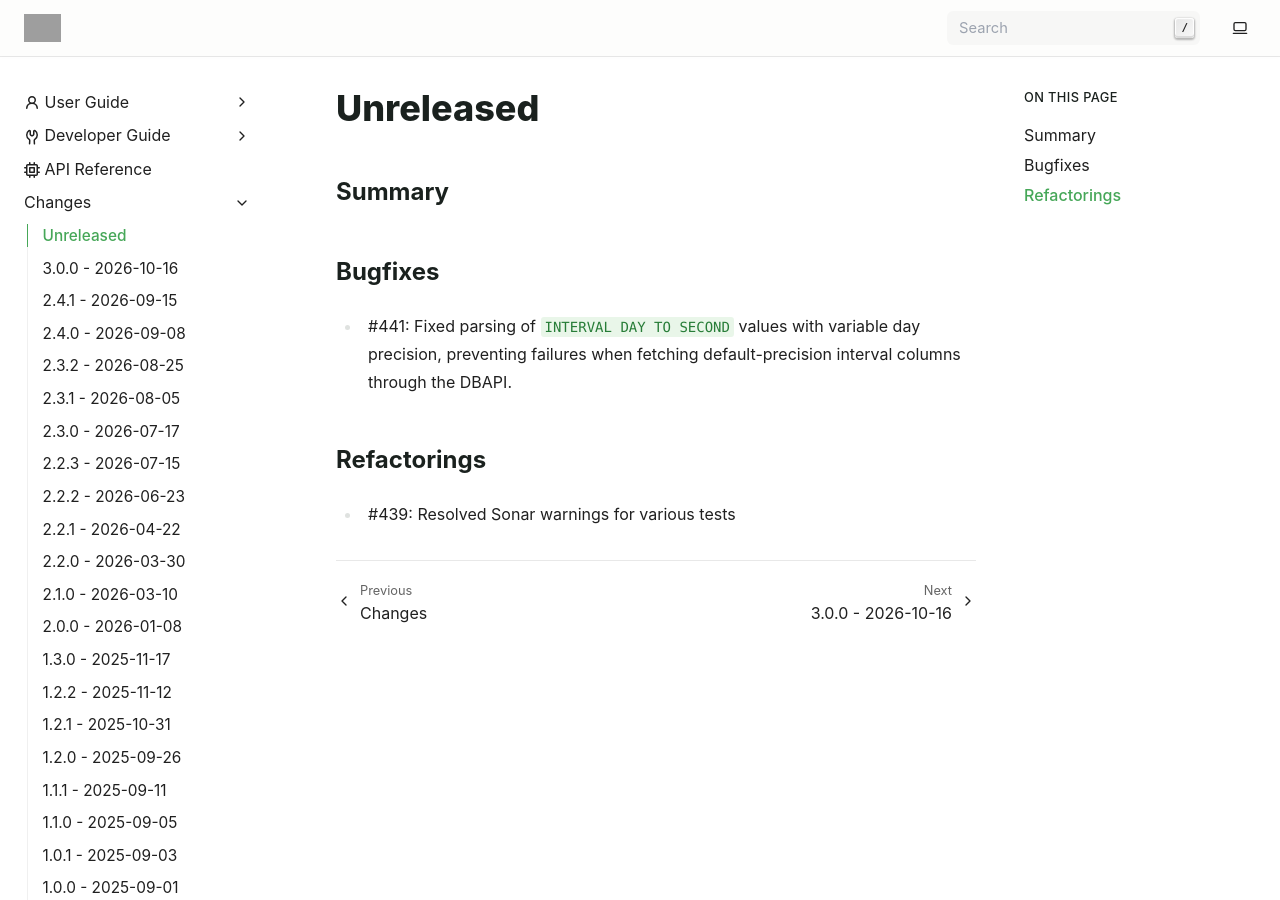
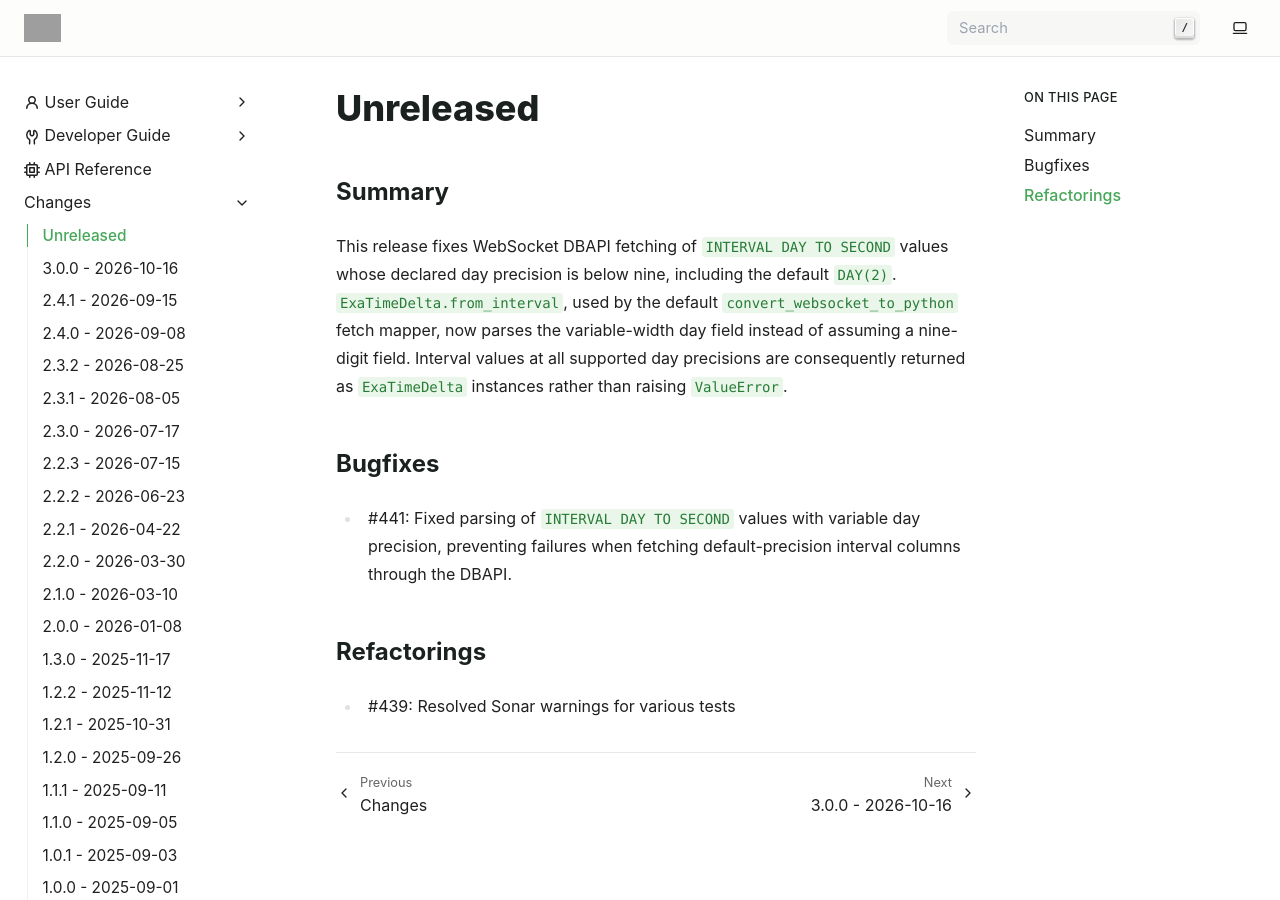
Before and after one commit to exasol/pyexasol, a Sphinx documentation site: the page built from doc/changes/unreleased.md, in a window 1280 px wide and 900 px high. Built offline with Sphinx 7.4.7, drawn with Linux system fonts in a browser that asks for light colours; grey boxes are pictures that could not be loaded.

Commit message:
Update tests to use example with non-default behavior with summary

```diff
--- a/doc/changes/unreleased.md
+++ b/doc/changes/unreleased.md
@@ -1,6 +1,14 @@
 # Unreleased
 
 ## Summary
+
+This release fixes WebSocket DBAPI fetching of ``INTERVAL DAY TO SECOND``
+values whose declared day precision is below nine, including the default
+``DAY(2)``. ``ExaTimeDelta.from_interval``, used by the default
+``convert_websocket_to_python`` fetch mapper, now parses the variable-width day
+field instead of assuming a nine-digit field. Interval values at all supported
+day precisions are consequently returned as ``ExaTimeDelta`` instances rather
+than raising ``ValueError``.
 
 ## Bugfixes
 
```
Also changed, not shown: 3 other files.
